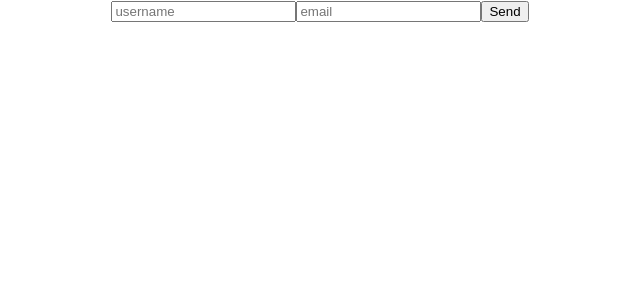
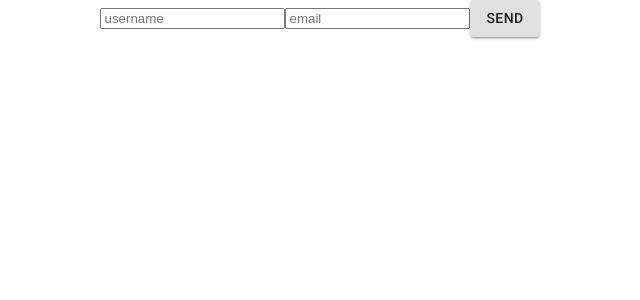
Before and after one commit to flpos/rent-client, a React (Create React App) app: page /login in a window 1280 px wide. Shown: the top 300 px of the page, without its empty margins (320-960 px from the left). Built offline with nearby package versions, Linux system fonts and the light colour scheme.

Commit message:
refactor: use button from material-ui

```diff
--- a/src/components/button/Button.tsx
+++ b/src/components/button/Button.tsx
@@ -1,16 +1,30 @@
 import React from 'react';
+import { Button as MUIButton } from '@material-ui/core';
 
 type Props = {
   onClick?: () => void;
   role?: string;
   type?: 'submit' | 'button' | 'reset';
+  color?: 'default' | 'inherit' | 'primary' | 'secondary';
 };
 
-const Button: React.FC<Props> = ({ children, onClick, role, type }) => {
+const Button: React.FC<Props> = ({
+  children,
+  onClick,
+  role,
+  type,
+  color = 'default',
+}) => {
   return (
-    <button onClick={onClick} role={role} type={type}>
+    <MUIButton
+      color={color}
+      variant='contained'
+      onClick={onClick}
+      role={role}
+      type={type}
+    >
       {children}
-    </button>
+    </MUIButton>
   );
 };
 
```
